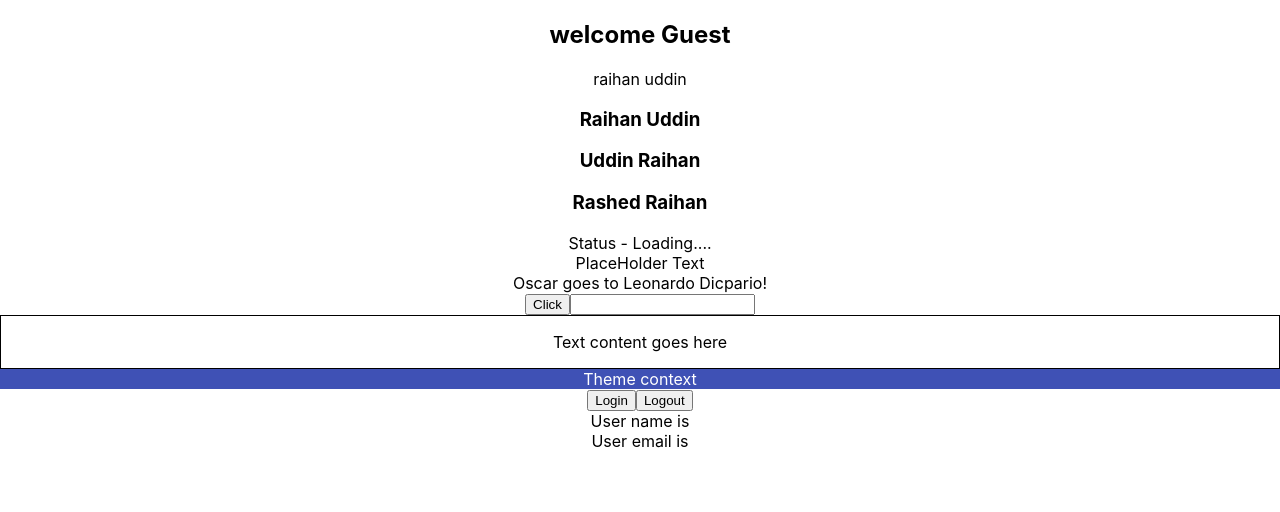
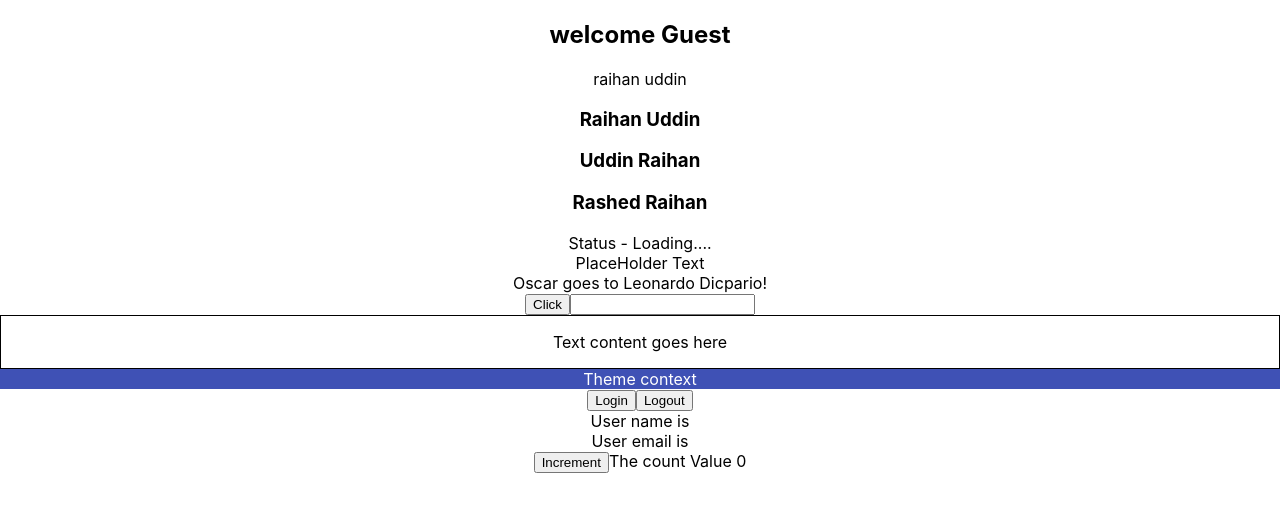
Before and after one commit to raihanwebmaster/React-TypeScript, a React (Create React App) app: page / in a window 1280 px wide. Shown: the top 512 px of the page. Built offline with nearby package versions, Linux system fonts and the light colour scheme.

Commit message:
class component

```diff
--- a/src/App.tsx
+++ b/src/App.tsx
@@ -12,6 +12,7 @@ import { ThemeContextProvider } from "./components/context/ThemeContext";
 import { Box } from "./components/context/Box";
 import { UserContextProvider } from "./components/context/UserContext";
 import { User } from "./components/context/User";
+import { Counter } from "./components/class/Counter";
 
 function App() {
   const personName = {
@@ -53,6 +54,7 @@ function App() {
       <UserContextProvider>
         <User />
       </UserContextProvider>
+      <Counter message="The count Value "/>
     </div>
   );
 }
--- /dev/null
+++ b/src/components/class/Counter.tsx
@@ -0,0 +1,24 @@
+import {Component} from 'react'
+type ConuterProps ={
+    message : string
+}
+type CounterState ={
+    count : number
+}
+
+export class Counter extends Component<ConuterProps, CounterState> {
+    state={
+        count:0,
+    }
+    handleClick = () => {
+        this.setState((prevState) => ({count: prevState.count + 1 }))
+    }
+    render(){
+        return(
+            <div>
+                <button onClick={this.handleClick}>Increment</button>
+                {this.props.message} {this.state.count}
+            </div>
+        )
+    }
+}
```
